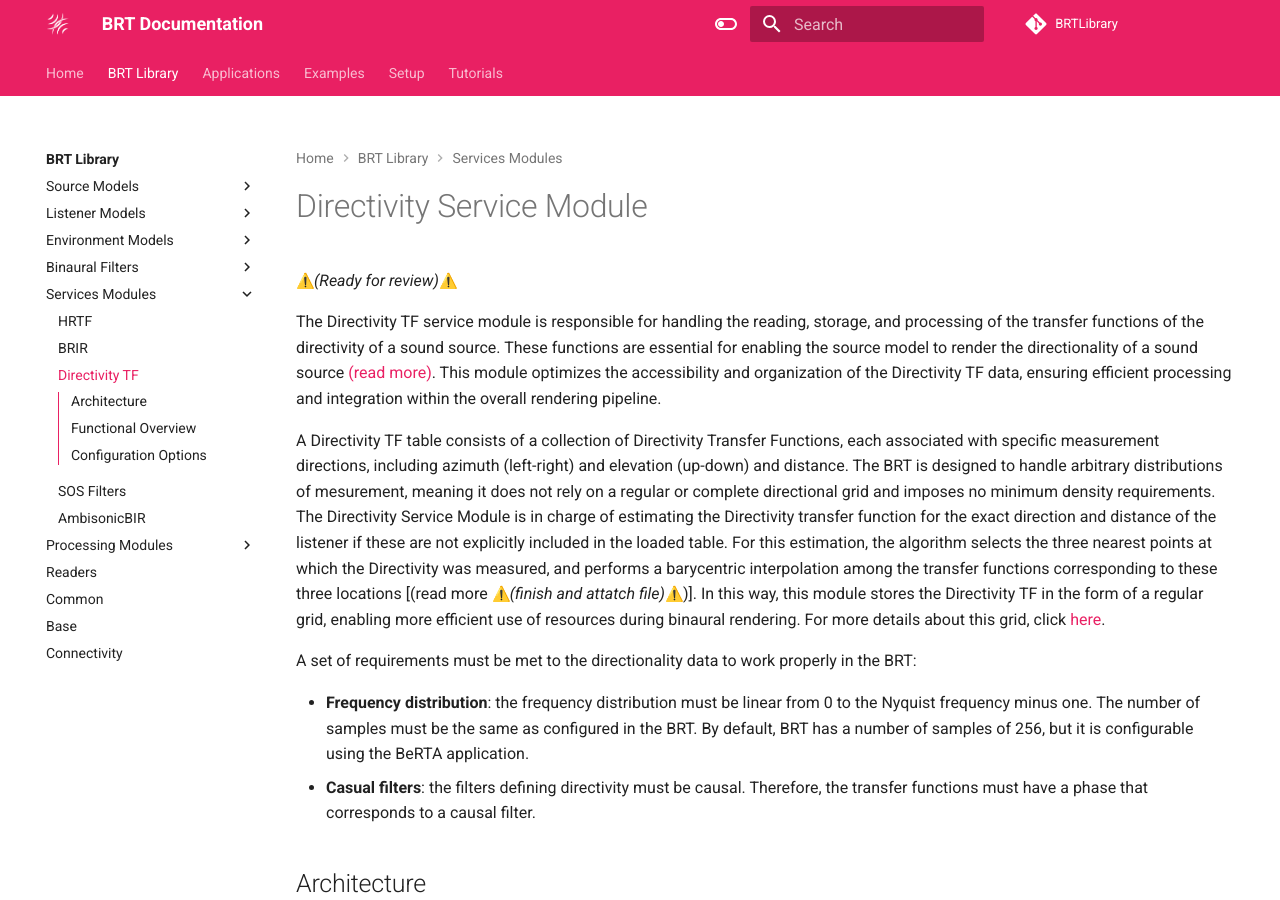
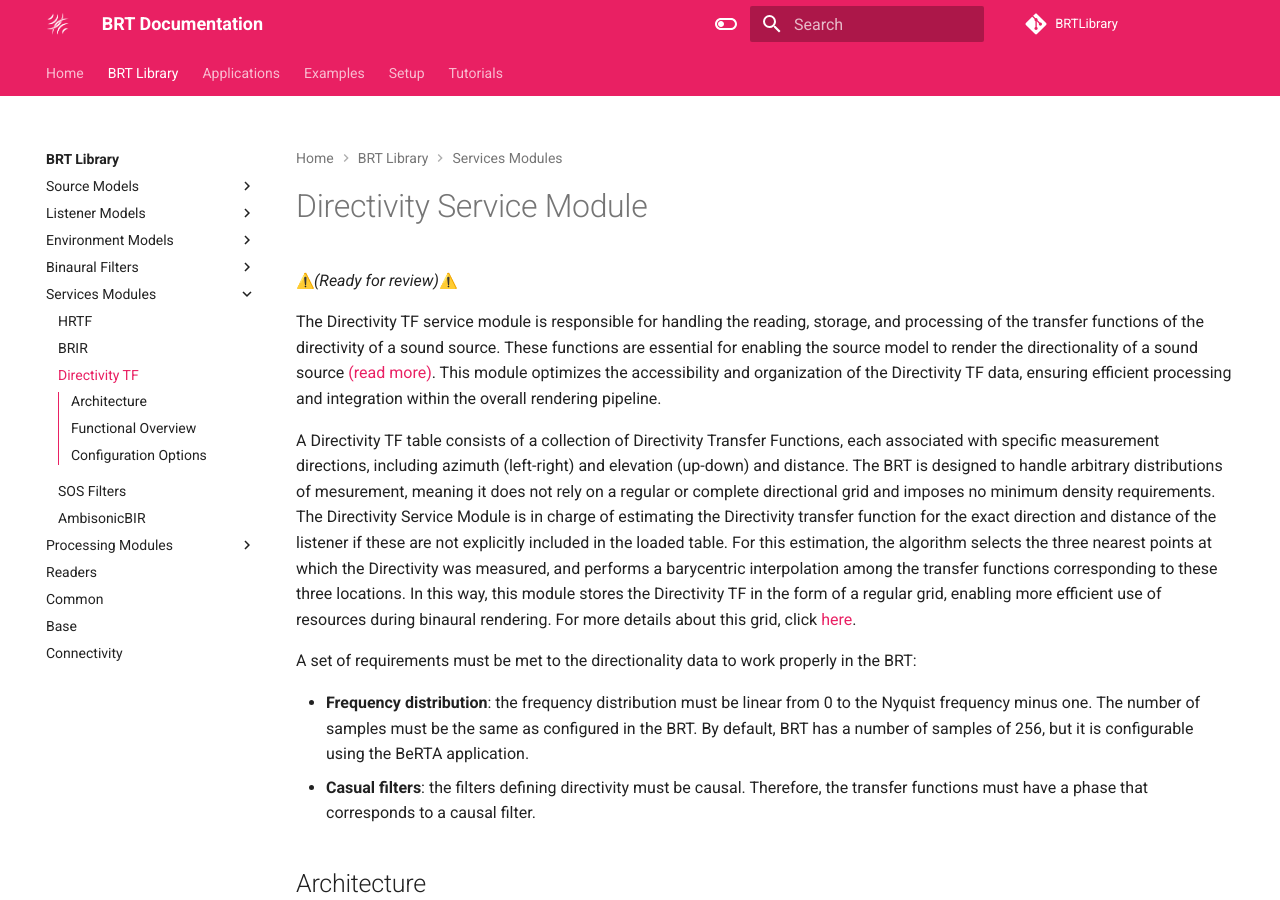
Before and after one commit to GrupoDiana/BRT-Documentation, an MkDocs documentation site: the page built from docs/library/service-modules/service-directivity-tf.md, in a window 1280 px wide and 900 px high. Built offline with MkDocs 1.6.1 and Material for MkDocs 9.7.7, drawn with Linux system fonts in a browser that asks for light colours; emoji names are drawn with the system emoji font; comment, search, counter and statistics services are not loaded.

```diff
--- a/docs/library/service-modules/service-directivity-tf.md
+++ b/docs/library/service-modules/service-directivity-tf.md
@@ -3,7 +3,7 @@
 
 The Directivity TF service module is responsible for handling the reading, storage, and processing of the transfer functions of the directivity of a sound source. These functions are essential for enabling the source model to render the directionality of a sound source [(read more)](../source-models/directivity-source-model.md). This module optimizes the accessibility and organization of the Directivity TF data, ensuring efficient processing and integration within the overall rendering pipeline.
 
-A Directivity TF table consists of a collection of Directivity Transfer Functions, each associated with specific measurement directions, including azimuth (left-right) and elevation (up-down) and distance. The BRT is designed to handle arbitrary distributions of mesurement, meaning it does not rely on a regular or complete directional grid and imposes no minimum density requirements. The Directivity Service Module is in charge of estimating the Directivity transfer function for the exact direction and distance of the listener if these are not explicitly included in the loaded table. For this estimation, the algorithm selects the three nearest points at which the Directivity was measured, and performs a barycentric interpolation among the transfer functions corresponding to these three locations [(read more :warning:*(finish and attatch file)*:warning:)]. In this way, this module stores the Directivity TF in the form of a regular grid, enabling more efficient use of resources during binaural rendering. For more details about this grid, click [here](../../assets/technical-report/SONICOM_TR3.1_BRT%20REGULAR%20GRID%20DISTRIBUTION%20OF%20POINTS%20IN%20THE%20SPHERE%20USED%20BY%20THE%20BRT.pdf).
+A Directivity TF table consists of a collection of Directivity Transfer Functions, each associated with specific measurement directions, including azimuth (left-right) and elevation (up-down) and distance. The BRT is designed to handle arbitrary distributions of mesurement, meaning it does not rely on a regular or complete directional grid and imposes no minimum density requirements. The Directivity Service Module is in charge of estimating the Directivity transfer function for the exact direction and distance of the listener if these are not explicitly included in the loaded table. For this estimation, the algorithm selects the three nearest points at which the Directivity was measured, and performs a barycentric interpolation among the transfer functions corresponding to these three locations. In this way, this module stores the Directivity TF in the form of a regular grid, enabling more efficient use of resources during binaural rendering. For more details about this grid, click [here](../../assets/technical-report/SONICOM_TR3.1_BRT%20REGULAR%20GRID%20DISTRIBUTION%20OF%20POINTS%20IN%20THE%20SPHERE%20USED%20BY%20THE%20BRT.pdf).
 
 
 A set of requirements must be met to the directionality data to work properly in the BRT:
```
Also changed, not shown: docs/library/service-modules/service-hrbrir.md (+1 -1 lines), docs/library/service-modules/service-hrtf.md (+1 -1 lines).
